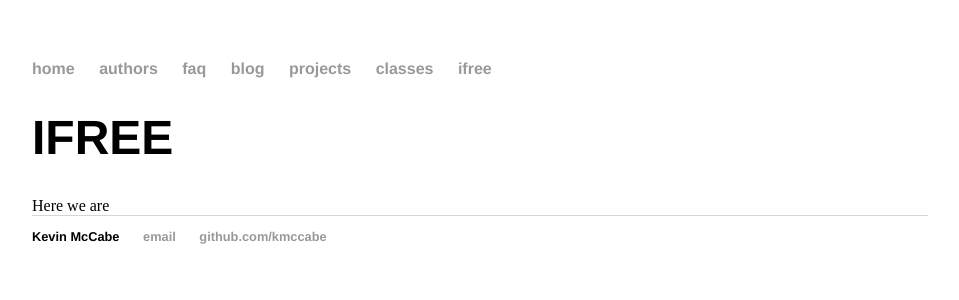
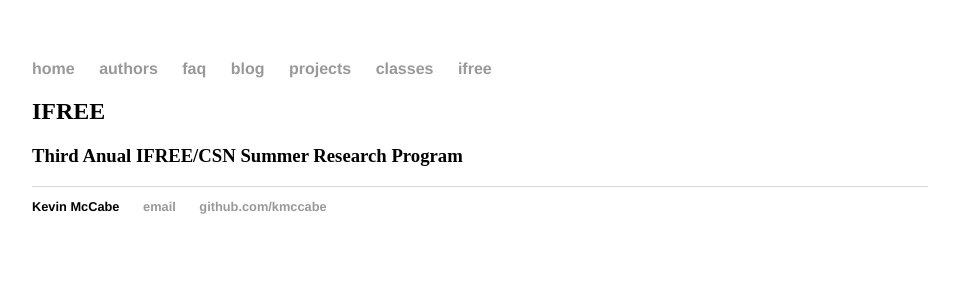
Before and after one commit to Kmccabe/KAM.github.io, a Jekyll site: the page built from IFREE/index.html, in a window 1280 px wide. Shown: the top 300 px of the page, without its empty margins (160-1119 px from the left). Built offline with Jekyll 4.4.1, drawn with Linux system fonts in a browser that asks for light colours.

Commit message:
Update index.html

```diff
--- a/IFREE/index.html
+++ b/IFREE/index.html
@@ -3,5 +3,5 @@ title: IFREE
 layout: default
 ---
 
-	<h1>{{ page.title }}</h1>
-	Here we are
+<h2>{{ page.title }}</h2>
+<h3>Third Anual IFREE/CSN Summer Research Program </h3>
```
